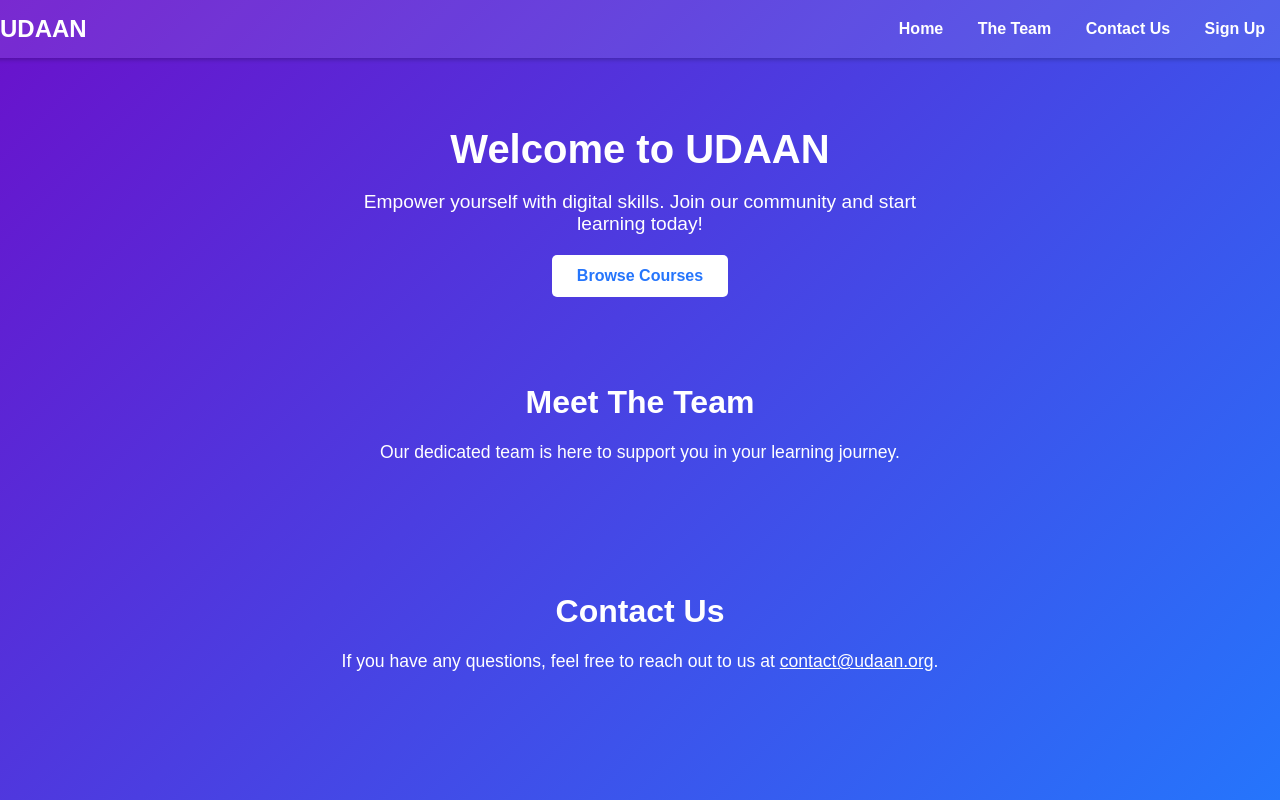
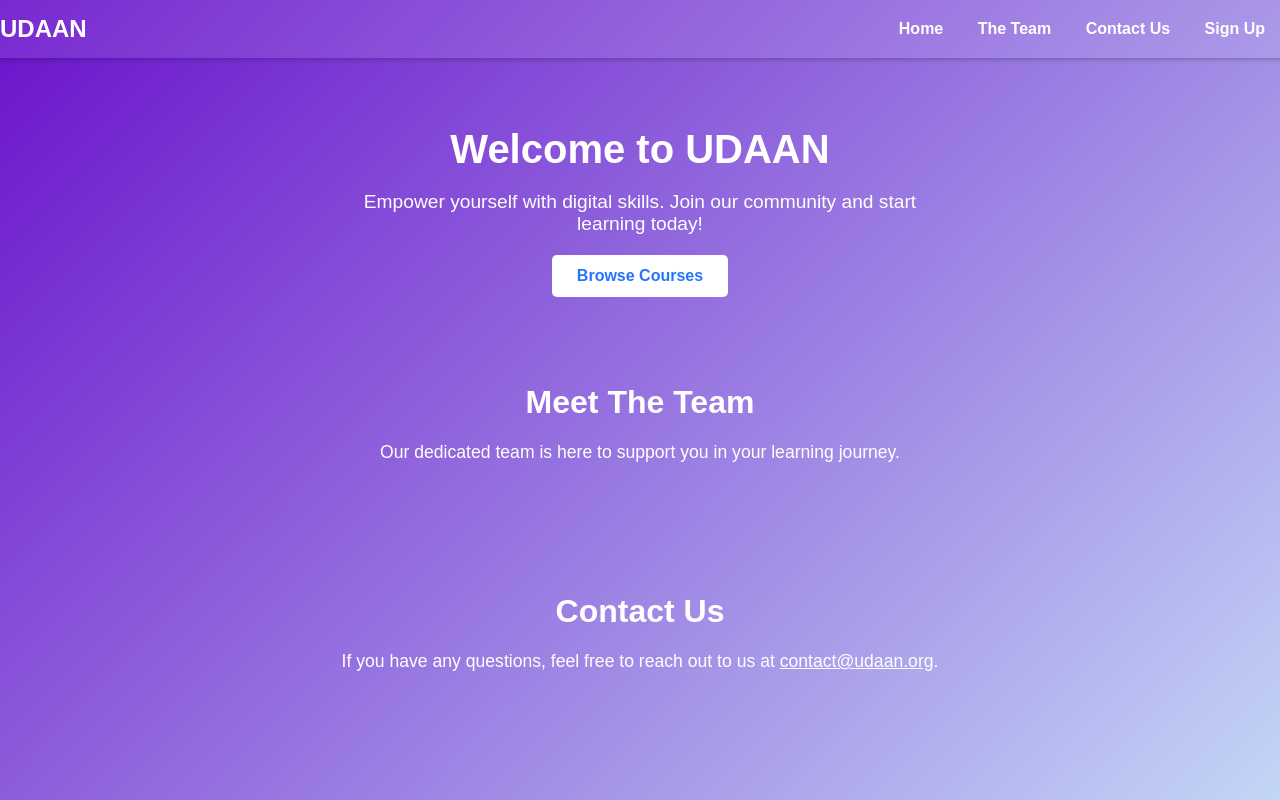
Before and after one commit to okayrahul/DigitalSkillsTrainingPlatform, a Flask app: page / in a window 1280 px wide. Run offline with Flask 3, Linux system fonts and the light colour scheme.

Commit message:
COLOUR CHANGE

```diff
--- a/static/css/styles.css
+++ b/static/css/styles.css
@@ -4,7 +4,7 @@ html, body {
     padding: 0;
     height: 100%;
     font-family: Arial, sans-serif;
-    background: linear-gradient(135deg, #6a11cb, #2575fc);
+    background: linear-gradient(135deg, #6a11cb, #c3d6f6);
     color: #ffffff;
 }
 
```
